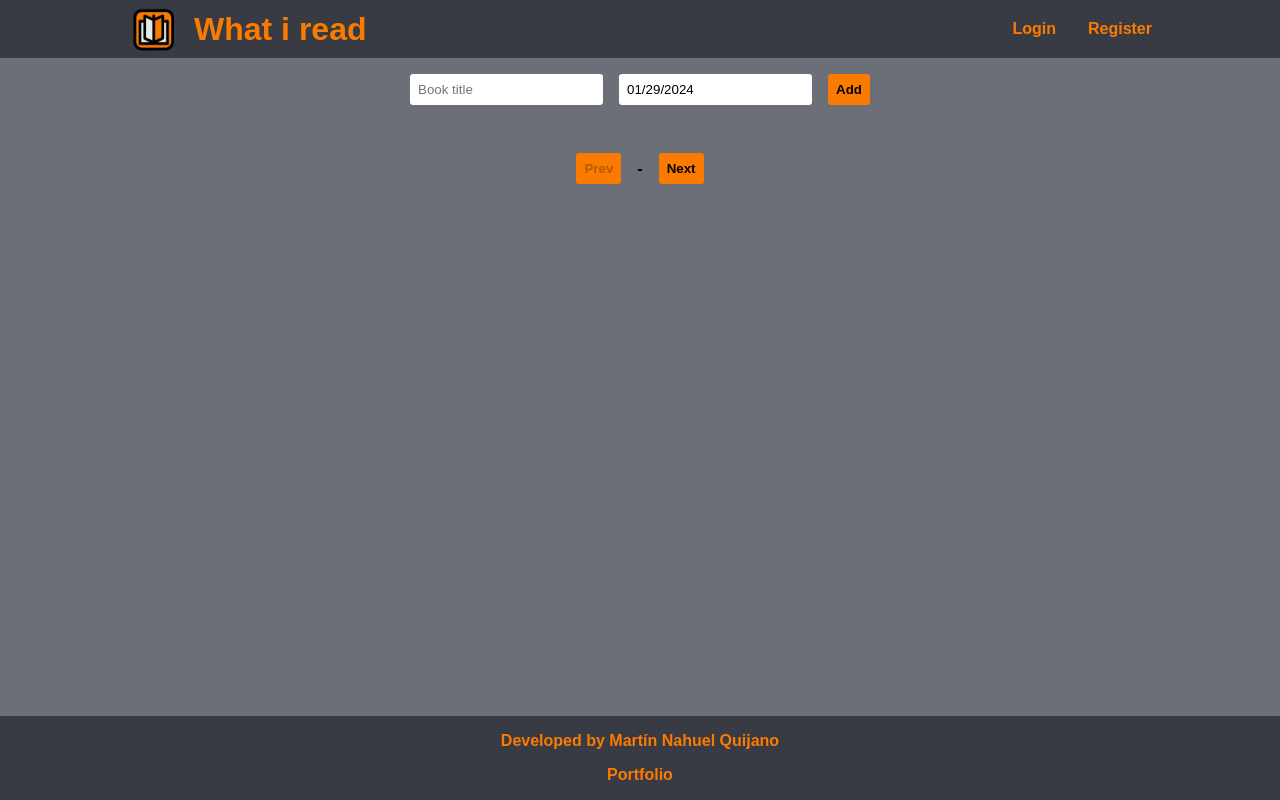
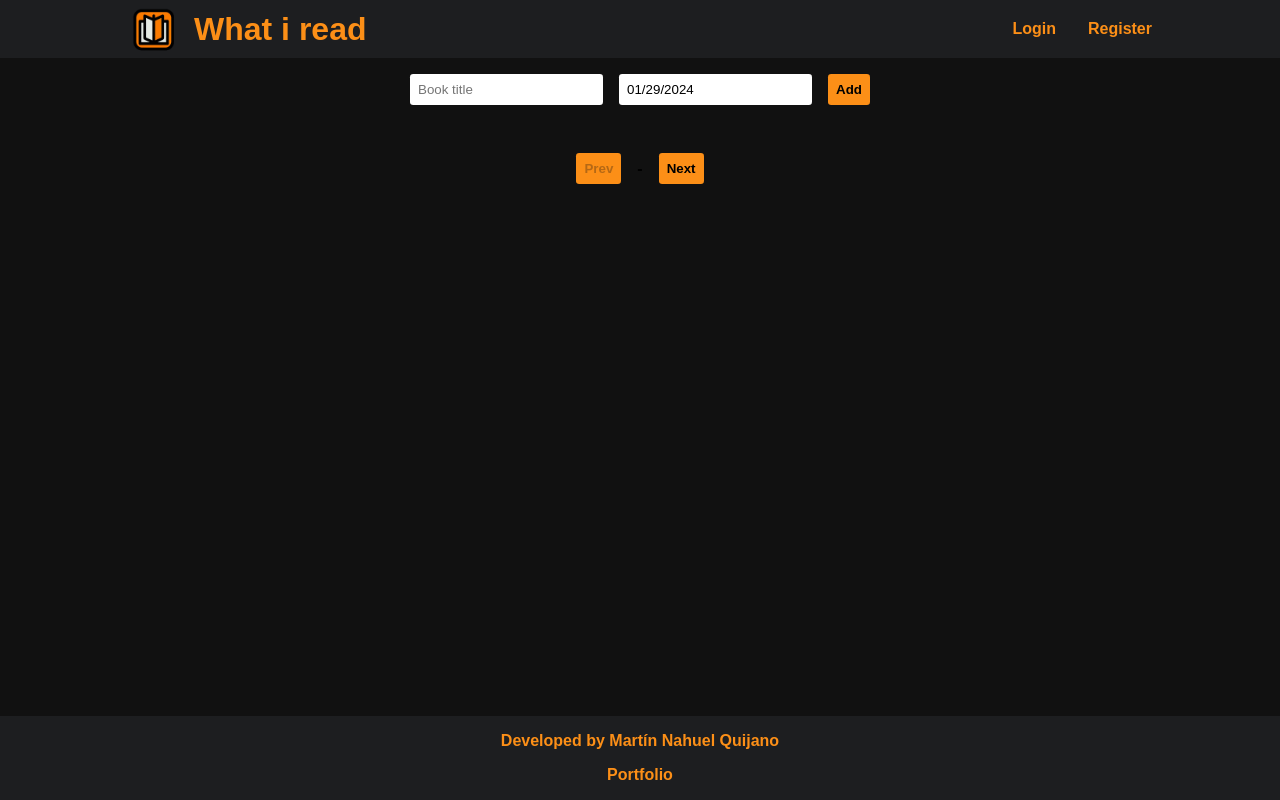
Before and after one commit to MartinQuijano/next-whatiread, a Next.js app: page / in a window 1280 px wide. Built offline with nearby package versions, Linux system fonts and the light colour scheme.

Commit message:
Change the brand colors

```diff
--- a/styles/globals.css
+++ b/styles/globals.css
@@ -11,9 +11,9 @@
 }
 
 :root {
-  --color-brand-primary: #fb7b00;
-  --color-brand-background-primary: #393b44;
-  --color-brand-background-secondary: #6d6f78;
+  --color-brand-primary: #fc8f17;
+  --color-brand-background-primary: #1d1e20;
+  --color-brand-background-secondary: #111111;
   --color-brand-background-tertiary: #a3a4a8;
 
   --color-notification-error: rgb(255, 50, 50);
```
